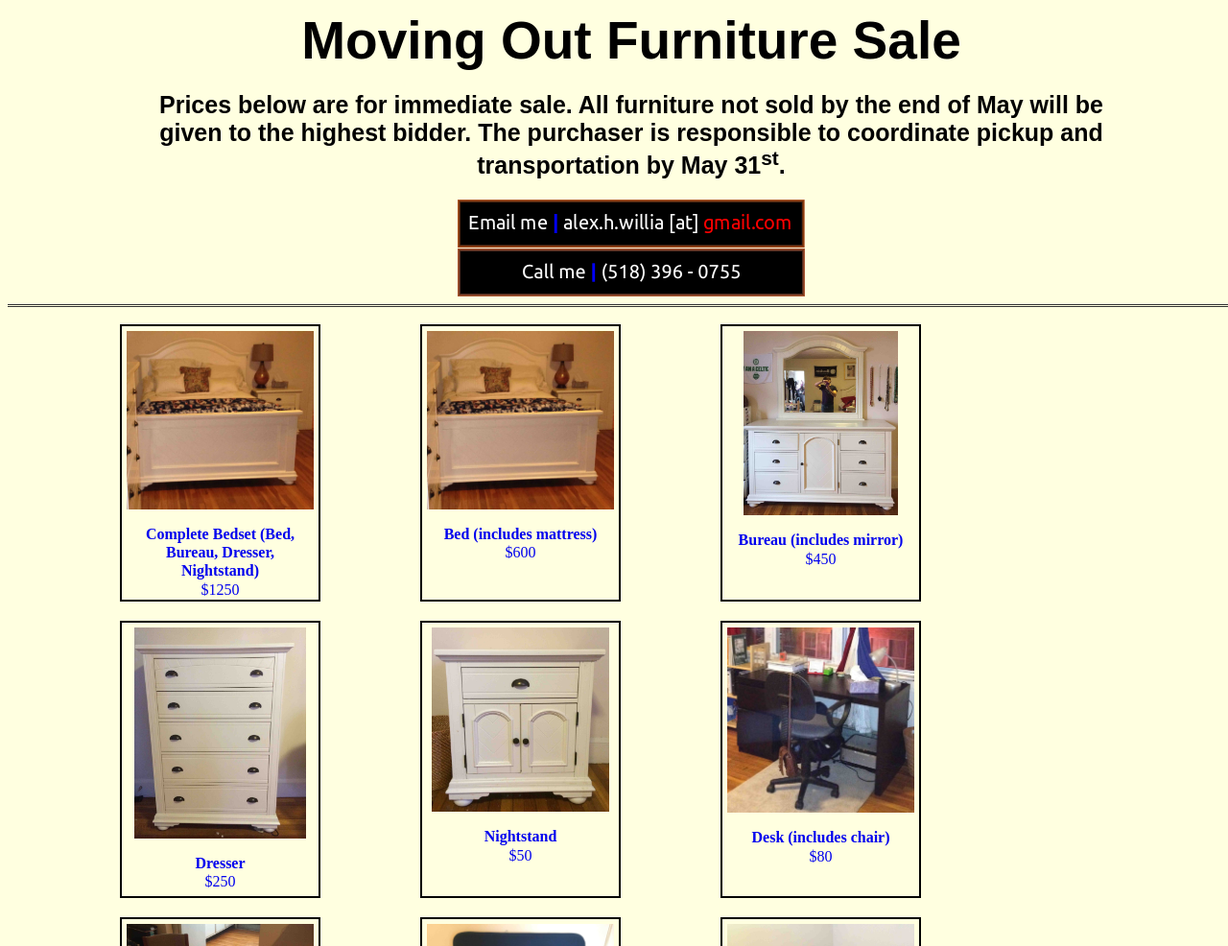
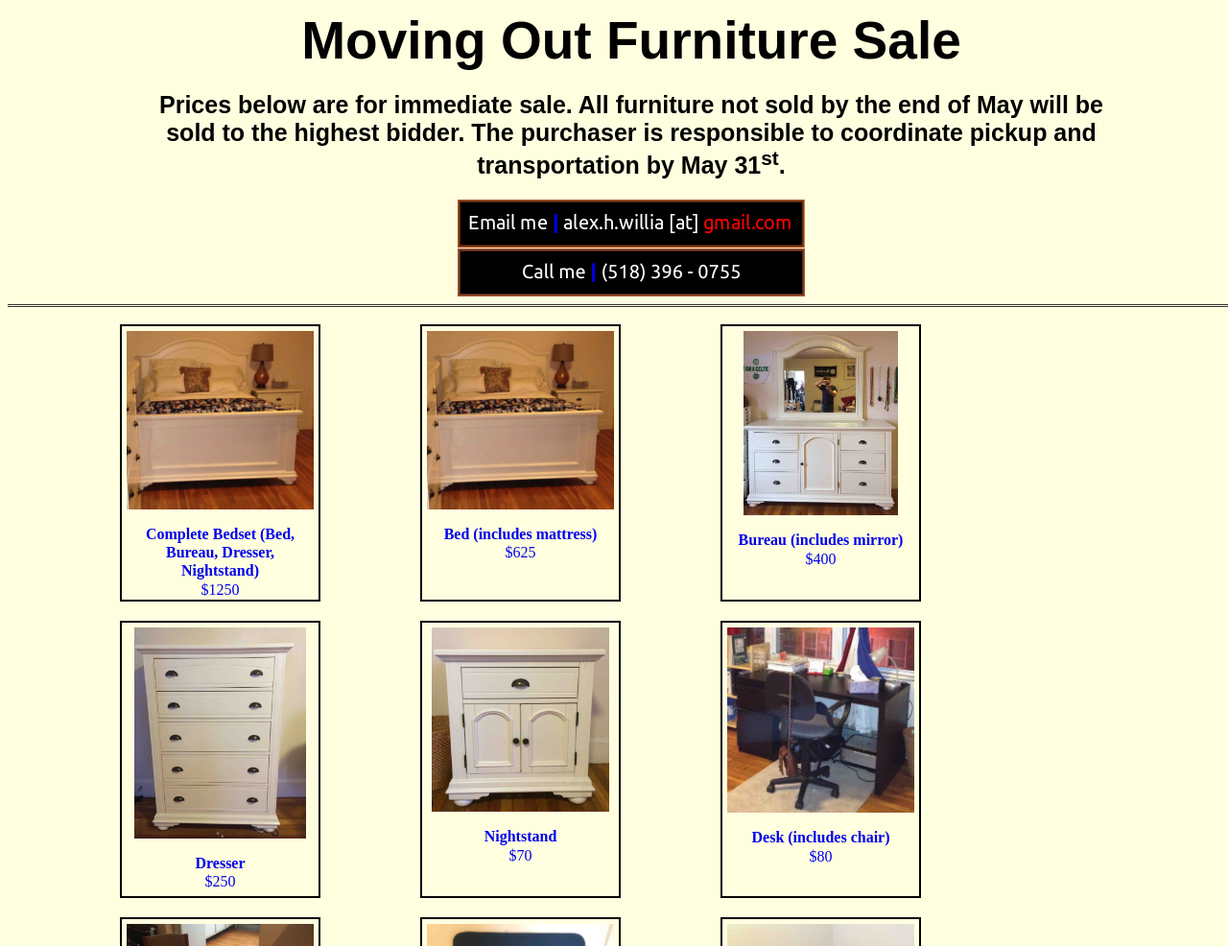
Before and after one commit to ahwillia/ahwillia.github.com, a Jekyll site: the page furniture.html, which Jekyll copies as it is, in a window 1280 px wide. Shown: the top 986 px of the page at 96% size. Built offline with Jekyll 4.4.1, drawn with Linux system fonts in a browser that asks for light colours.

Commit message:
tweaked prices

```diff
--- a/furniture.html
+++ b/furniture.html
@@ -8,7 +8,7 @@
 <h1>Moving Out Furniture Sale</h1>
 <h2>
   Prices below are for immediate sale. All furniture not sold by the end
-  of May will be given to the highest bidder.
+  of May will be sold to the highest bidder.
   The purchaser is responsible to coordinate pickup and transportation
   by May 31<sup>st</sup>.
 </h2>
@@ -27,14 +27,14 @@
   <a href="/sale/bed_1.jpg">
     <div class="book">
       <img src="/sale_ds/bed_1.jpg" width="100%">
-      <p><strong>Bed (includes mattress)</strong> <br>$600</p>
+      <p><strong>Bed (includes mattress)</strong> <br>$625</p>
     </div>
   </a>
   <!--- Bureau --->
   <a href="/sale/bureau_3.jpg">
     <div class="book">
       <img src="/sale_ds/bureau_3.jpg" height="70%" style="margin:0 auto; display:block;">
-      <p><strong>Bureau (includes mirror)</strong> <br>$450</p>
+      <p><strong>Bureau (includes mirror)</strong> <br>$400</p>
     </div>
   </a>
   <!--- Dresser --->
@@ -48,7 +48,7 @@
   <a href="/sale/nightstand_1.jpg">
     <div class="book">
       <img src="/sale_ds/nightstand_1.jpg" height="70%" style="margin:0 auto; display:block;">
-      <p><strong>Nightstand </strong> <br>$50</p>
+      <p><strong>Nightstand </strong> <br>$70</p>
     </div>
   </a>
   <!--- Desk --->
```
